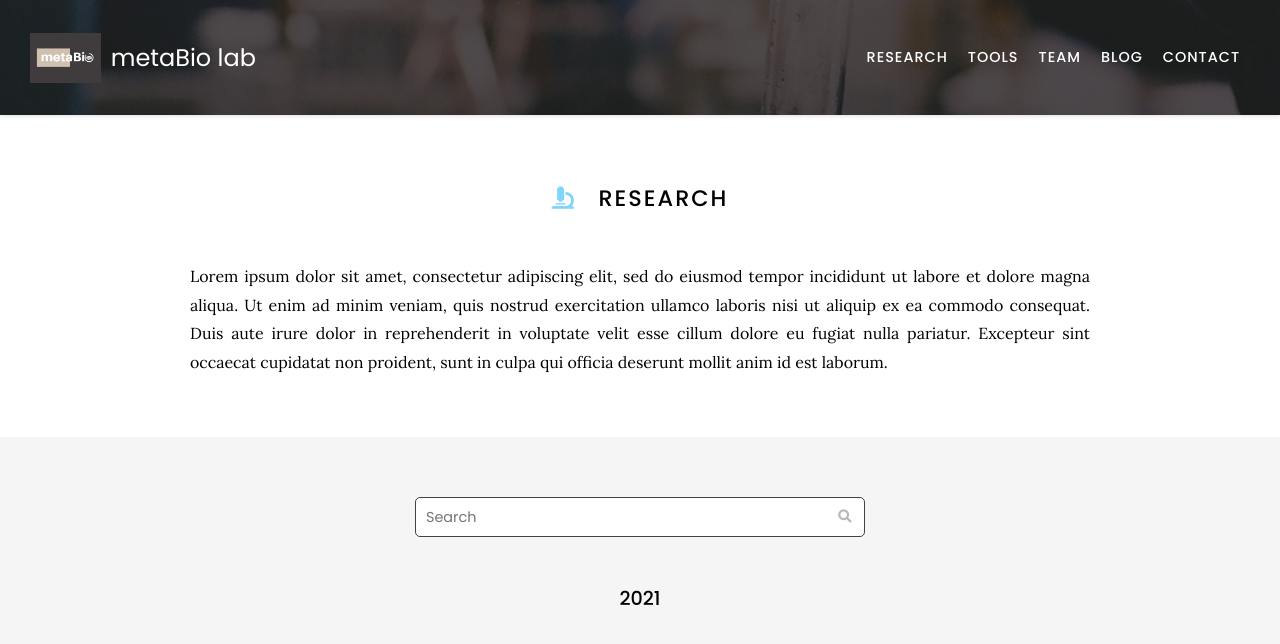
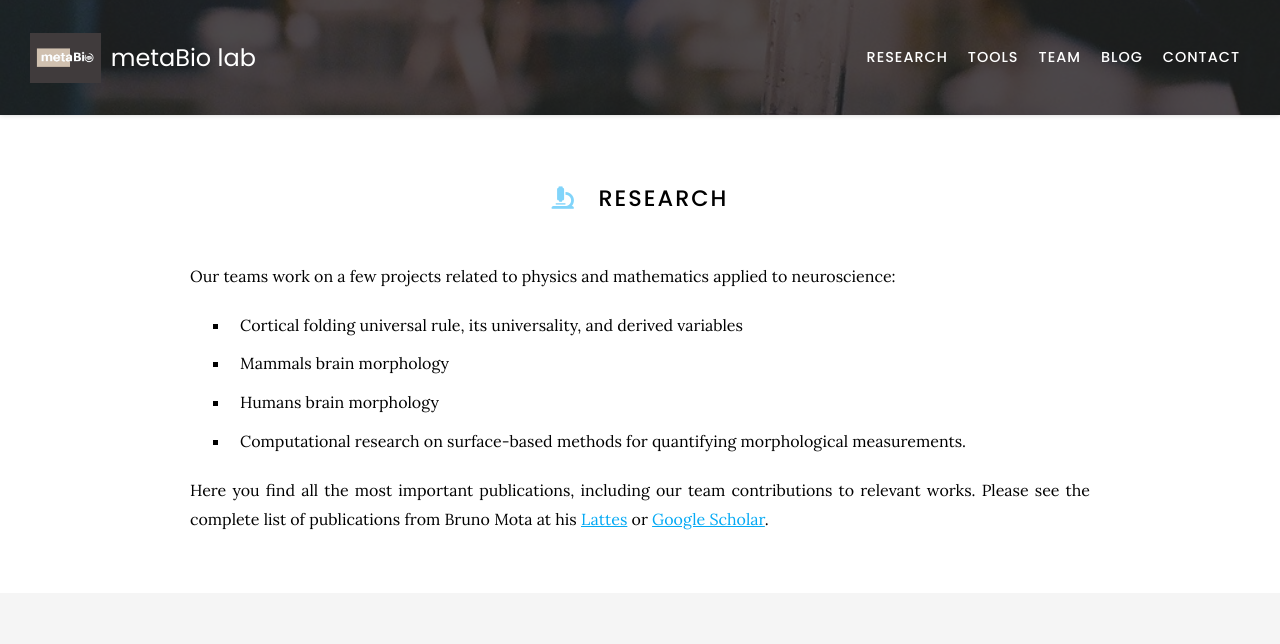
Before and after one commit to metaBIOlab/metabio, a Jekyll site: the page built from research/index.md, in a window 1280 px wide and 900 px high, cut to the strip 0-646 px from the top of the window. Built offline with Jekyll 4.4.1, drawn with Linux system fonts in a browser that asks for light colours; nearby versions of some CDN libraries.

Commit message:
Update index.md

```diff
--- a/research/index.md
+++ b/research/index.md
@@ -7,10 +7,14 @@ nav:
 
 # <i class="fas fa-microscope"></i>Research
 
-Lorem ipsum dolor sit amet, consectetur adipiscing elit, sed do eiusmod tempor incididunt ut labore et dolore magna aliqua.
-Ut enim ad minim veniam, quis nostrud exercitation ullamco laboris nisi ut aliquip ex ea commodo consequat.
-Duis aute irure dolor in reprehenderit in voluptate velit esse cillum dolore eu fugiat nulla pariatur.
-Excepteur sint occaecat cupidatat non proident, sunt in culpa qui officia deserunt mollit anim id est laborum.
+
+Our teams work on a few projects related to physics and mathematics applied to neuroscience:
+- Cortical folding universal rule, its universality, and derived variables
+- Mammals brain morphology
+- Humans brain morphology
+- Computational research on surface-based methods for quantifying morphological measurements.
+
+Here you find all the most important publications, including our team contributions to relevant works. Please see the complete list of publications from Bruno Mota at his [Lattes](http://lattes.cnpq.br/4356558822177287) or [Google Scholar](https://scholar.google.com.br/citations?user=Q40IwXQAAAAJ&hl=pt-BR&oi=ao).
 
 {% include section.html %}
 
```
